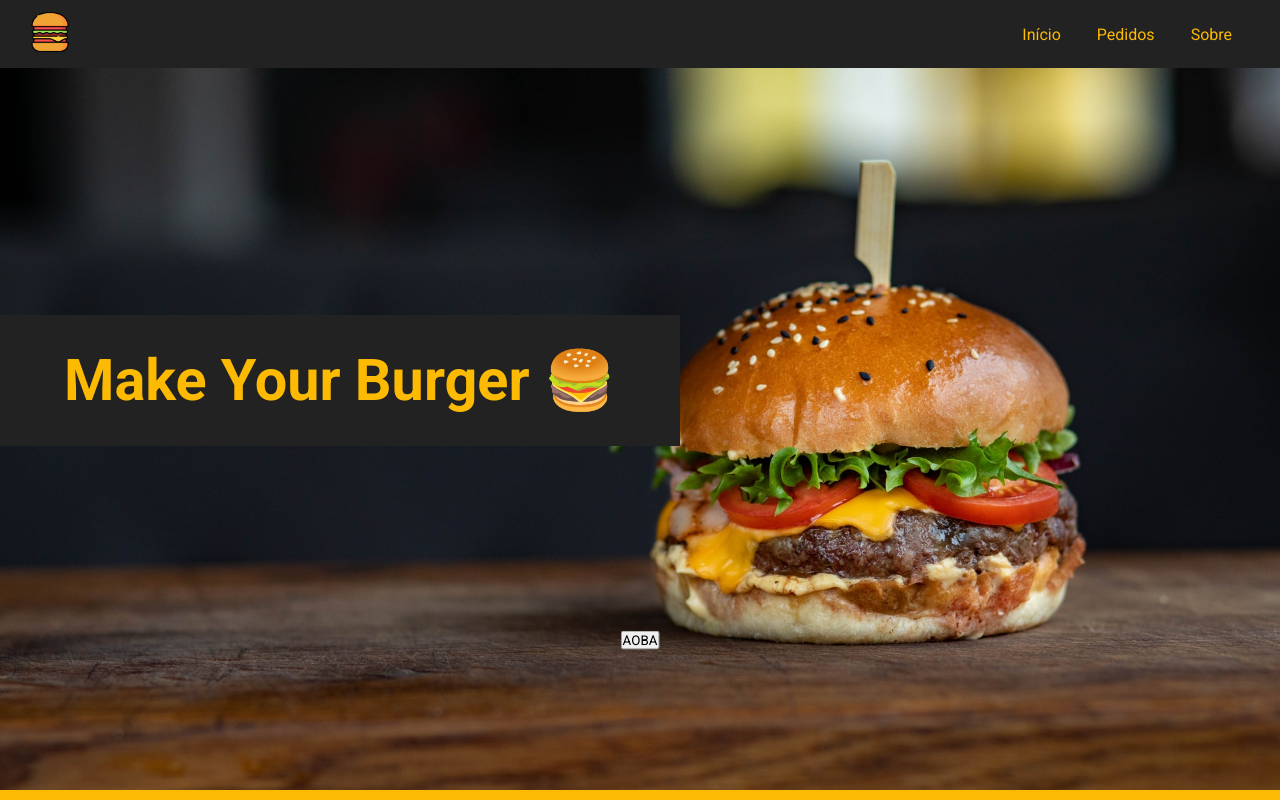
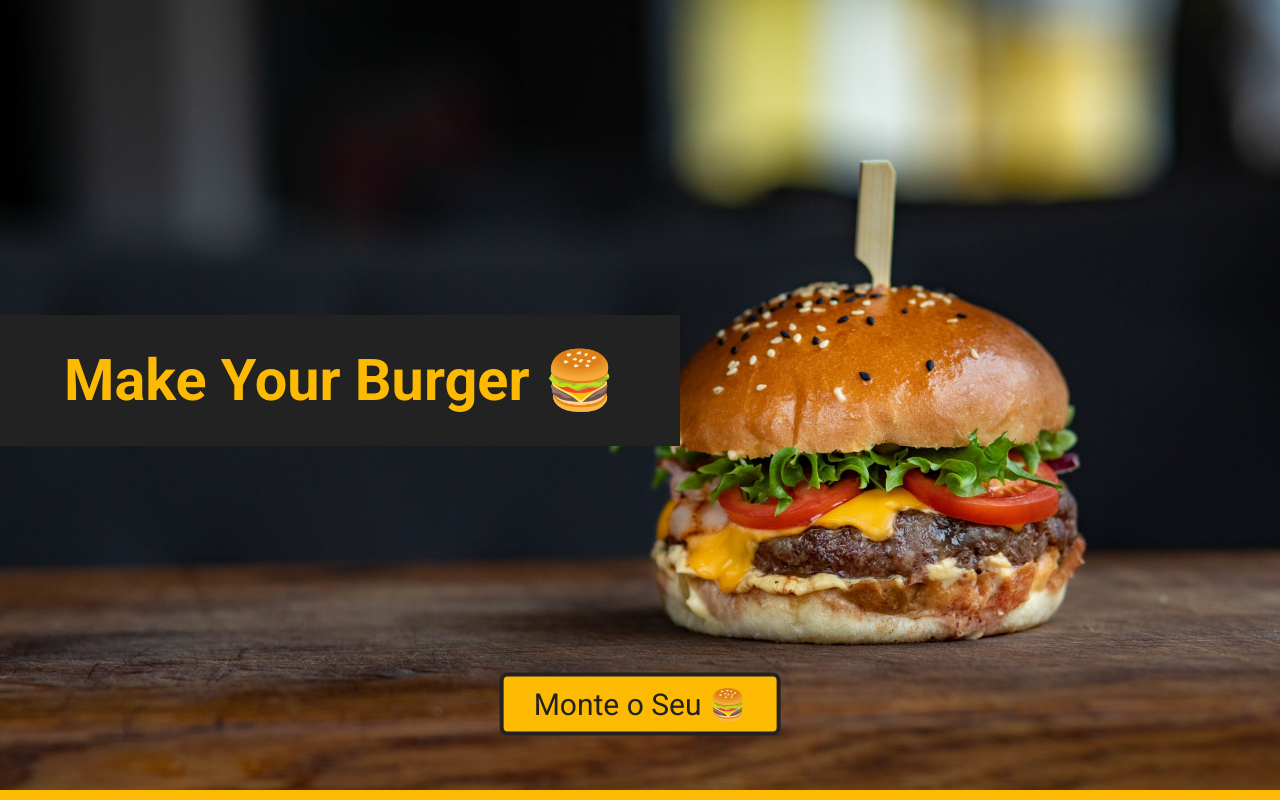
Before and after one commit to silv4b/burger-maker, a Vue app: page / in a window 1280 px wide. Shown: the top 800 px of the page. Built offline with nearby package versions, Linux system fonts and the light colour scheme; data requests are answered from the project's data file.

Commit message:
add componente de botao independente e animacoes usando propriedades do vue

```diff
--- a/db/db.json
+++ b/db/db.json
@@ -120,7 +120,7 @@
         "Molho Barbeque",
         "Molho Verde"
       ],
-      "status": "Produção",
+      "status": "Solicitado",
       "id": 1
     },
     {
@@ -146,7 +146,7 @@
       "molhos": [
         "Molho Barbeque"
       ],
-      "status": "Finalizado",
+      "status": "Produção",
       "id": 5
     },
     {
@@ -203,6 +203,20 @@
       ],
       "status": "Produção",
       "id": 9
+    },
+    {
+      "nome": "Wesley",
+      "carne": "Veggie burger",
+      "pao": "3 Queijos",
+      "opcionais": [
+        "Cheddar",
+        "Salame"
+      ],
+      "molhos": [
+        "Molho Barbeque"
+      ],
+      "status": "Solicitado",
+      "id": 10
     }
   ]
 }
--- a/src/App.vue
+++ b/src/App.vue
@@ -2,16 +2,19 @@
   <NavBar :logo="logo_src" />
   <router-view />
   <Footer />
+  <FabButton />
 </template>
 
 <script>
 import NavBar from "./components/NavBar.vue";
 import Footer from "./components/Footer.vue";
+import FabButton from "./components/ButtonTop.vue";
 
 export default {
   components: {
     NavBar,
-    Footer
+    Footer,
+    FabButton,
   },
   data() {
     return {
@@ -40,7 +43,7 @@ export default {
 .center {
   margin: 0;
   position: absolute;
-  top: 80% !important;
+  top: 88% !important;
   left: 50% !important;
   -ms-transform: translate(-50%, -50%);
   transform: translate(-50%, -50%);
--- a/src/components/Banner.vue
+++ b/src/components/Banner.vue
@@ -1,7 +1,7 @@
 <template>
   <div id="main-banner">
     <h1>Make Your Burger 🍔</h1>
-    <button @click="scroollDown()" class="center">AOBA</button>
+    <button @click="scroollDown()" class="button center">Monte o Seu 🍔</button>
   </div>
 </template>
 
@@ -10,21 +10,38 @@ export default {
   name: "Banner",
   methods: {
     scroollDown() {
-      window.scrollBy(0, 1000);
-    }
-  }
+      // height recebe o tamanho da div do banner através do query selector
+      const height = document.querySelector("#main-banner").offsetHeight;
+      // scroll down o tamanho da tela - 10px (border-botton amarela)
+      window.scrollBy(0, (height - 10));
+    },
+  },
 };
 </script>
 
 <style scoped>
-.center {
+.button {
+  background-color: #fcba03;
+  color: #222;
+  border: 4px solid #222;
+  padding: 10px 30px;
+  font-size: 30px;
   margin: 0;
+  cursor: pointer;
+  transition: 0.1s;
+  width: auto;
+  border-radius: 8px;
+  border-color: #222;
   position: absolute;
   top: 80%;
-  left: 50%;
-  -ms-transform: translate(-50%, -50%);
-  transform: translate(-50%, -50%);
+  left: 90%;
   z-index: 999 !important;
+}
+
+.button:hover {
+  background-color: #222;
+  border: 0px solid #fcba03;
+  color: #fcba03;
 }
 
 #main-banner {
--- a/src/components/BurgerForm.vue
+++ b/src/components/BurgerForm.vue
@@ -107,7 +107,7 @@ export default {
   methods: {
     cleanMessage(new_msg) {
       this.msg = new_msg;
-      console.log(this.msg);
+      //console.log(this.msg);
     },
     async getIngredientes() {
       const req = await fetch("http://localhost:3000/ingredientes");
@@ -213,7 +213,7 @@ select {
 }
 
 .checkbox-container label {
-  border-left: 4px solid white !important;
+  border-left: 4px solid transparent !important;
   padding: 0 !important;
   margin: 0 12px 0 10px !important;
   font-weight: normal;
--- /dev/null
+++ b/src/components/ButtonTop.vue
@@ -0,0 +1,74 @@
+<template>
+  <!-- @click="goTop()" -->
+  <button
+    @click="goTop()"
+    class="button"
+    :class="{ 'button--hidden': !showFabButton }"
+  >
+    🔝
+  </button>
+</template>
+
+<script>
+export default {
+  name: "FabButton",
+  data() {
+    return {
+      showFabButton: false,
+      lastScroll: 0,
+    };
+  },
+  methods: {
+    goTop() {
+      document.body.scrollTop = 0;
+      document.documentElement.scrollTop = 0;
+      //console.log("Chamada de: goTop()");
+    },
+    onScroll() {
+      // Pega a posição de rolagem atual
+      const currentScroll = window.pageYOffset || document.documentElement.scrollTop;
+      // Por causa do scroll em mobiles, não se pode continuar se for menor que zero
+      if (currentScroll < 0) {
+        return;
+      }
+      // Aqui é determinado quando é necessário mostrar ou esconder o fab
+      this.showFabButton = currentScroll != 0;
+      //this.showFabButton = currentScroll > this.lastScroll;
+      // Seta o valor de rolagem atual como o ultimo valor
+      this.lastScroll = currentScroll;
+      //console.log(currentScroll);
+    },
+  },
+  mounted() {
+    window.addEventListener("scroll", this.onScroll);
+  },
+  beforeDestroy() {
+    window.removeEventListener("scroll", this.onScroll);
+  },
+};
+</script>
+
+<style scoped>
+.button {
+  margin: 0;
+  top: 88% !important;
+  left: 93% !important;
+  z-index: 9999 !important;
+  position: fixed;
+  background-color: #fcba03;
+  color: #222;
+  border: 4px solid #222;
+  padding: 10px;
+  font-size: 30px;
+  cursor: pointer;
+  transform: translate3d(-80%, 0, 0);
+  transition: 0.2s all ease-in-out;
+  border-radius: 8px;
+  border-color: #222;
+}
+
+.button.button--hidden {
+  transition: 0.9s all ease-out;
+  transform: translate3d(1200%, 0, 0);
+}
+</style>
--- a/src/components/Dashboard.vue
+++ b/src/components/Dashboard.vue
@@ -78,7 +78,7 @@ export default {
      */
     cleanMessage(new_msg) {
       this.msg = new_msg;
-      console.log(this.msg);
+      //console.log(this.msg);
     },
     async getPedidos() {
       const req = await fetch("http://localhost:3000/burgers");
--- a/src/components/NavBar.vue
+++ b/src/components/NavBar.vue
@@ -1,8 +1,8 @@
 <template>
-  <div id="nav">
-    <router-link to="/" id="logo-url"
-      ><img :src="logo" id="logo"
-    /></router-link>
+  <div id="nav" :class="{ 'navbar--hidden': !showNavbar }">
+    <router-link to="/" id="logo-url">
+      <img :src="logo" id="logo" />
+    </router-link>
     <router-link to="/">Início</router-link>
     <router-link to="/pedidos">Pedidos</router-link>
     <router-link to="/sobre">Sobre</router-link>
@@ -13,6 +13,31 @@
 export default {
   name: "NarBar",
   props: ["logo"],
+  data() {
+    return {
+      showNavbar: true,
+      lastScroll: 0,
+    }
+  },
+  methods: {
+    onScroll() {
+      const currentScroll =
+        window.pageYOffset || document.documentElement.scrollTop;
+      if (currentScroll < 0) {
+        return;
+      }
+      // this.showFabButton = currentScroll != 0;
+      this.showNavbar = currentScroll < this.lastScroll;
+      this.lastScroll = currentScroll;
+      //console.log(currentScroll);
+    },
+  },
+  mounted() {
+    window.addEventListener("scroll", this.onScroll);
+  },
+  beforeDestroy() {
+    window.removeEventListener("scroll", this.onScroll);
+  },
 };
 </script>
 
@@ -27,6 +52,10 @@ export default {
   position: fixed;
   top: 0px;
   width: 100%;
+  z-index: 1000;
+  transform: translate3d(0, 0, 0);
+  transition: 0.3s all ease-in-out;
+  box-shadow: 0 2px 15px rgba(0, 0, 0, 0.5);
 }
 
 #nav #logo-url {
@@ -50,4 +79,9 @@ export default {
 #nav a:hover {
   color: #fff;
 }
+
+#nav.navbar--hidden {
+  box-shadow: none;
+  transform: translate3d(0, -100%, 0);
+}
 </style>
```
Also changed, not shown: src/router/index.js (+5 -5 lines), 1 other file (tests, documents, lock files or other folders).
